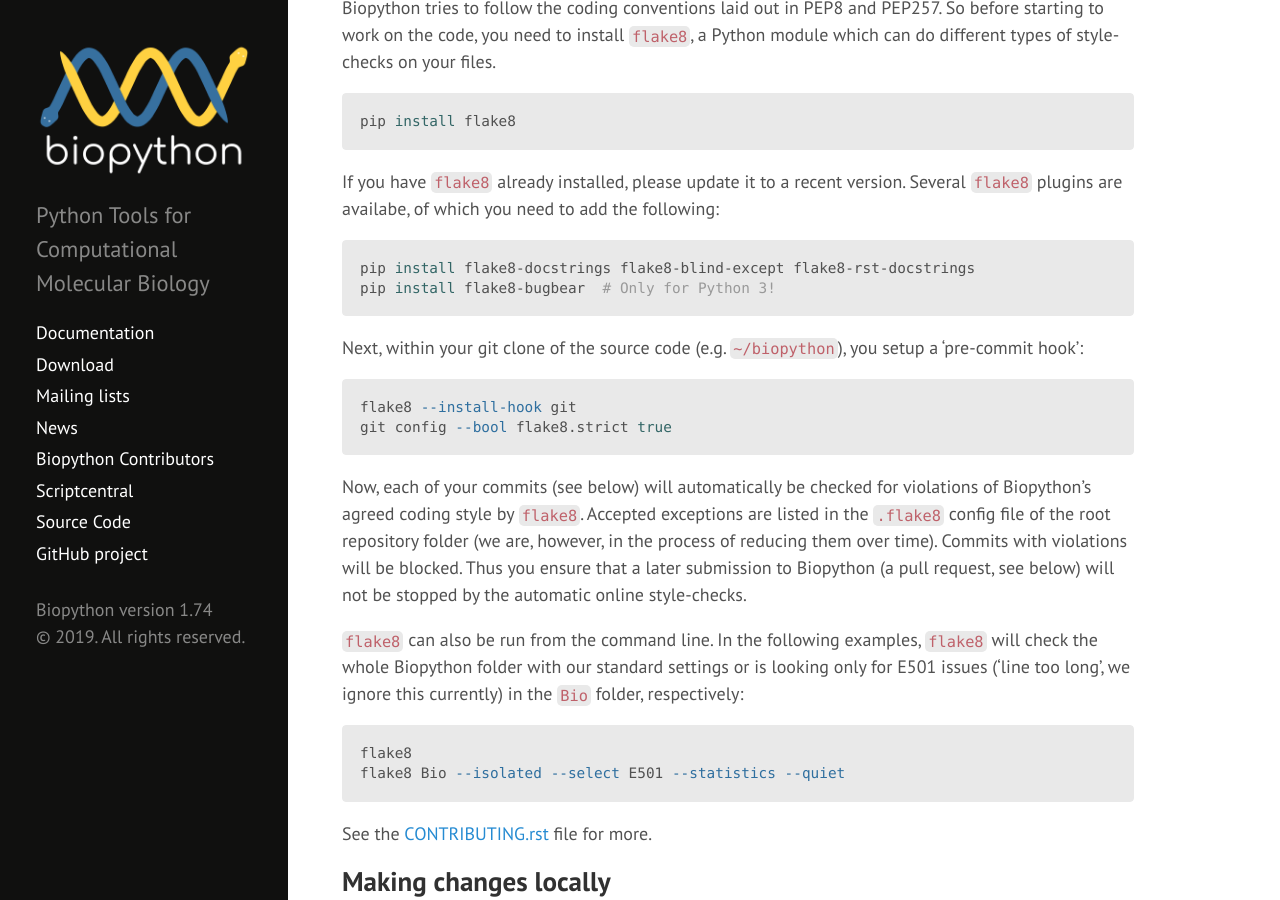
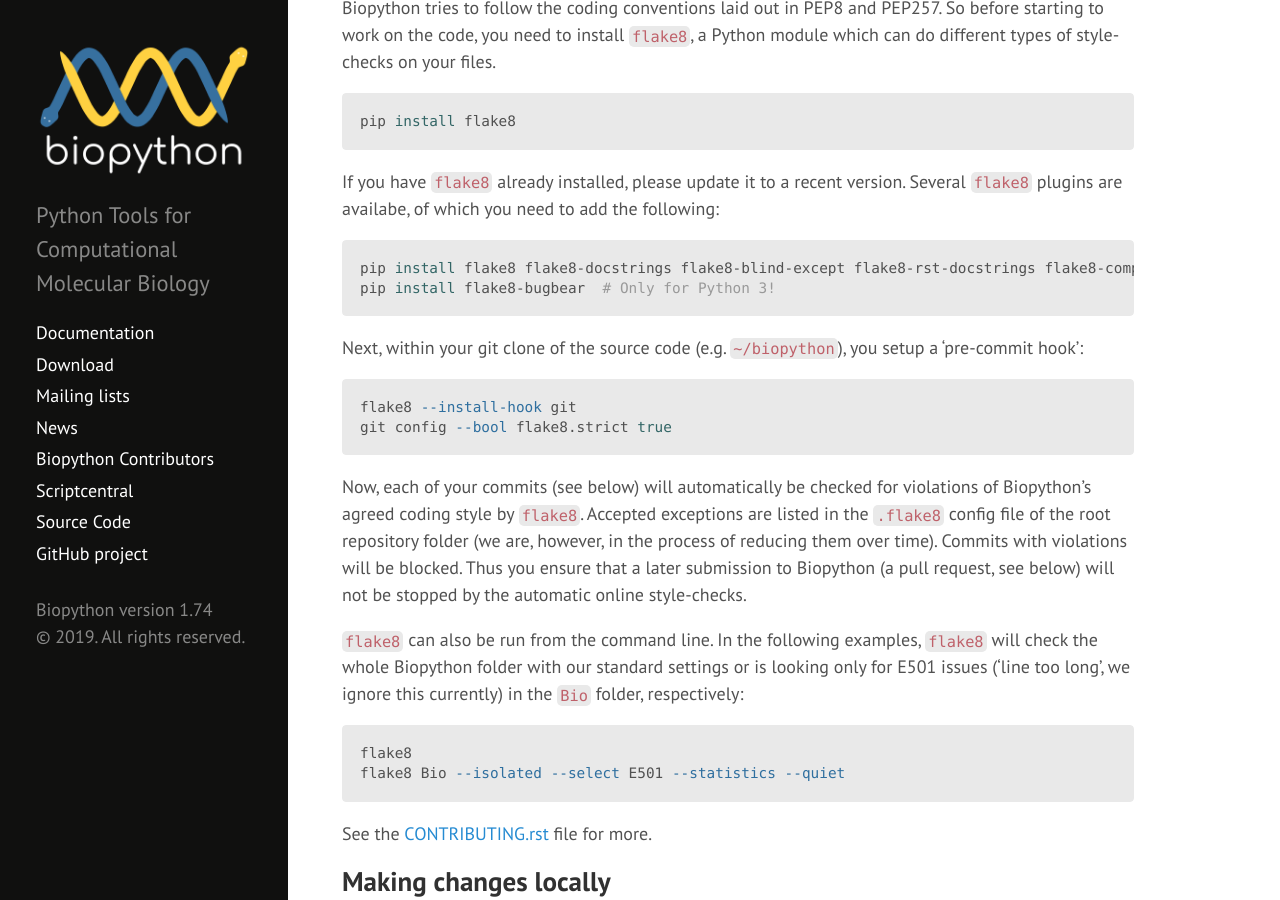
Before and after one commit to biopython/biopython.github.io, a Jekyll site: the page built from wiki/GitUsage.md, in a window 1280 px wide and 900 px high, scrolled down 4297 px. Built offline with Jekyll 4.4.1, drawn with Linux system fonts in a browser that asks for light colours.

Commit message:
Update installation of style checker
... to include more `flake8` plugins and to match `CONTRIBUTING.rst` in our main Biopython repository.

````diff
--- a/wiki/GitUsage.md
+++ b/wiki/GitUsage.md
@@ -241,7 +241,7 @@ If you have `flake8` already installed, please update it to a recent version.
 Several `flake8` plugins are availabe, of which you need to add the following:
 
 ``` bash
-pip install flake8-docstrings flake8-blind-except flake8-rst-docstrings
+pip install flake8 flake8-docstrings flake8-blind-except flake8-rst-docstrings flake8-comprehensions flake8-quotes
 pip install flake8-bugbear  # Only for Python 3!
 ```
 
````
